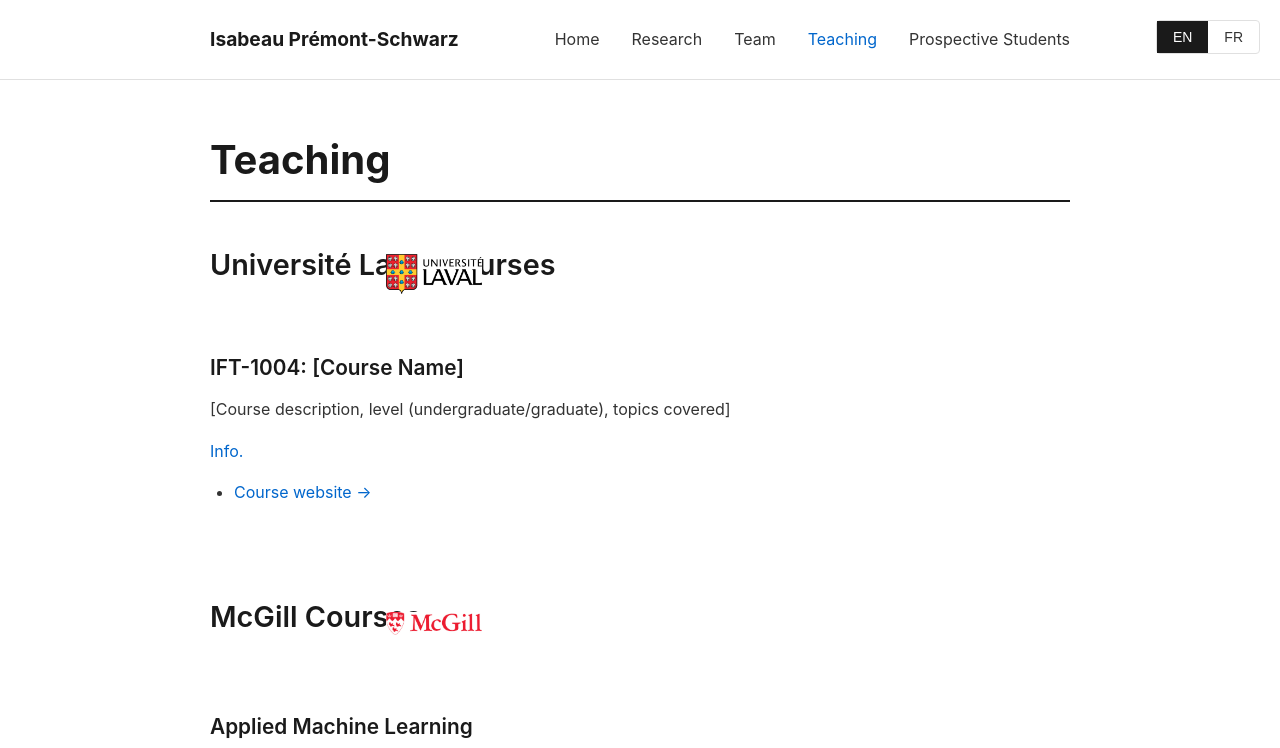
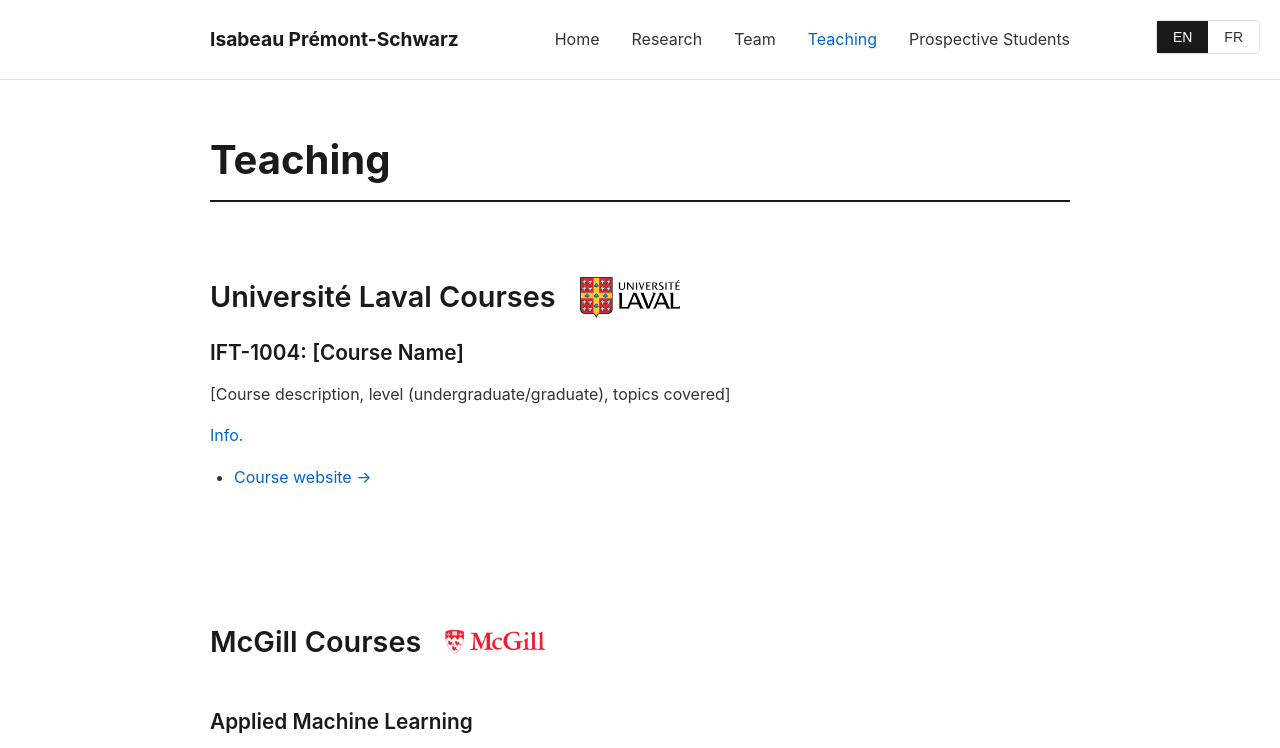
Before and after one commit to isabeaups/isabeaups.github.io, a plain HTML site: page teaching.html in a window 1280 px wide. Shown: the top 748 px of the page. Drawn offline with Linux system fonts and the light colour scheme.

Commit message:
Fix teaching page logos

```diff
--- a/styles.css
+++ b/styles.css
@@ -428,6 +428,20 @@ ul {
     margin-top: 0;
 }
 
+.heading-with-logo {
+  display: flex;
+  align-items: center;
+  gap: 1.5em; /* Controls horizontal spacing, e.g. 2em, 32px, etc */
+}
+
+.university-logo {
+  width: 100px; /* or any fixed size you need */
+  height: auto;
+  display: block;
+    margin-bottom: -25px;       /* lowers the image slightly below the baseline of the h2 */
+}
+
+
 /* ==================== Prospective Students Page ==================== */
 .recruiting-banner {
     background: linear-gradient(135deg, #e3f2fd 0%, #f3e5f5 100%);
--- a/teaching.html
+++ b/teaching.html
@@ -50,8 +50,10 @@
 
             <!-- Current Courses -->
             <section class="content-section">
+                <div class="heading-with-logo">
                 <h2 data-en="Université Laval Courses" data-fr="Cours à l'Université Laval">Université Laval Courses</h2>
-                <div style="position:relative;"><img src="/logos/universite-laval.png" style="width:6em;top:-3.1em;left:11em;position:relative;"/></div>
+                <img src="/logos/universite-laval.png" class="university-logo" alt="Université Laval logo"/>
+                </div>
 
                 <div class="course-item">
                     <h3>IFT-1004: <span data-en="Algorithms and Programming" data-fr="Algorithmique et programmation">[Course Name]</span></h3>
@@ -77,8 +79,10 @@
 
             <!-- Past Courses -->
             <section class="content-section">
+                <div class="heading-with-logo">
                 <h2 data-en="McGill Courses" data-fr="Cours à McGill">McGill Courses</h2>
-                <div style="position:relative;"><img src="/logos/mcgill.jpg" style="width:6em;top:-2.75em;left:11em;position:relative;"/></div>
+                <img src="/logos/mcgill.jpg" class="university-logo" alt="logo McGill">
+                </div>
             <h3 data-en="Applied Machine Learning" data-fr="Apprentissage automatique appliqué">Applied Machine Learning</h3>
             <ul class="simple-list">
 	 		<li> <a href="https://www.cs.mcgill.ca/~isabeau/COMP551/F24/index.html"><b>Syllabus for COMP 551 - Fall 2024</b></a>
```
